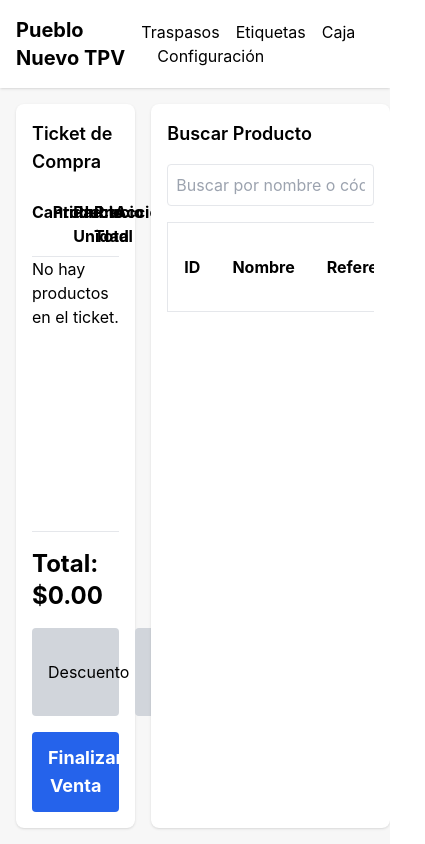
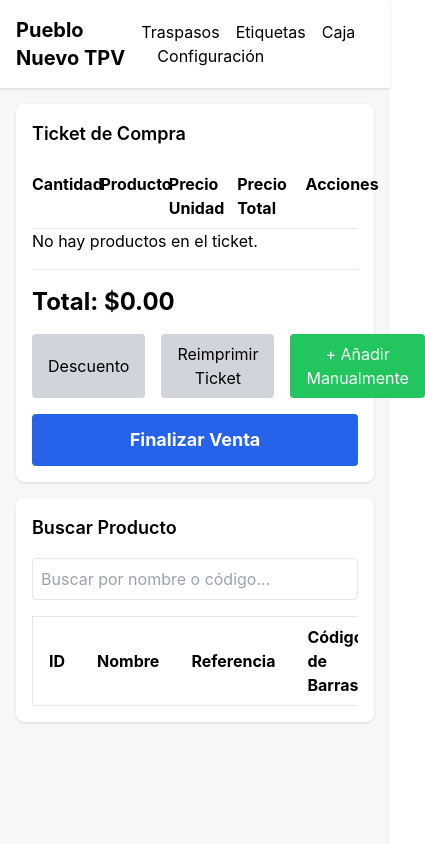
Before and after one commit to anthonyloor/tpv-mayret, a React (Create React App) app: page / in a window 390 px wide. Shown: the whole page, 425 px wide, since content can reach past the window. Built offline with nearby package versions, Linux system fonts and the light colour scheme.

Commit message:
[+] fix mobile view

```diff
--- a/src/App.jsx
+++ b/src/App.jsx
@@ -13,9 +13,7 @@ function App() {
         (item) => item.id_product_attribute === product.id_product_attribute
       );
 
-      // Si el producto ya está en el carrito
       if (existingProduct) {
-        // Verificar si la cantidad es menor a la cantidad disponible
         if (existingProduct.quantity < product.quantity) {
           return prevItems.map((item) =>
             item.id_product_attribute === product.id_product_attribute
@@ -27,7 +25,6 @@ function App() {
           return prevItems;
         }
       } else {
-        // Si el producto no está en el carrito, añadir con cantidad 1
         return [...prevItems, { ...product, quantity: 1 }];
       }
     });
@@ -56,15 +53,17 @@ function App() {
   return (
     <div className="bg-gray-light min-h-screen flex flex-col">
       <NavbarCard />
-      <div className="flex flex-grow p-4 space-x-4">
-        <div className="w-1/3">
+      <div className="flex flex-col md:flex-row flex-grow p-4 space-y-4 md:space-y-0 md:space-x-4">
+        {/* SalesCard se adapta a pantalla completa en móviles y 1/3 en pantallas grandes */}
+        <div className="w-full md:w-1/3">
           <SalesCard
             cartItems={cartItems}
             onRemoveProduct={handleRemoveProduct}
             onDecreaseProduct={handleDecreaseProduct}
           />
         </div>
-        <div className="w-2/3">
+        {/* ProductSearchCard se adapta a pantalla completa en móviles y 2/3 en pantallas grandes */}
+        <div className="w-full md:w-2/3">
           <ProductSearchCard onAddProduct={handleAddProduct} />
         </div>
       </div>
```
